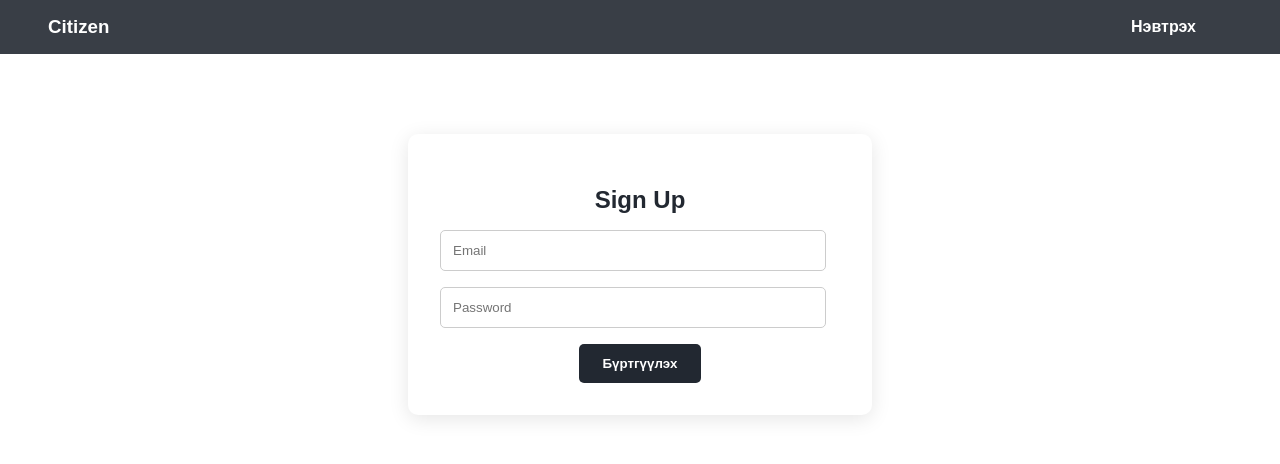
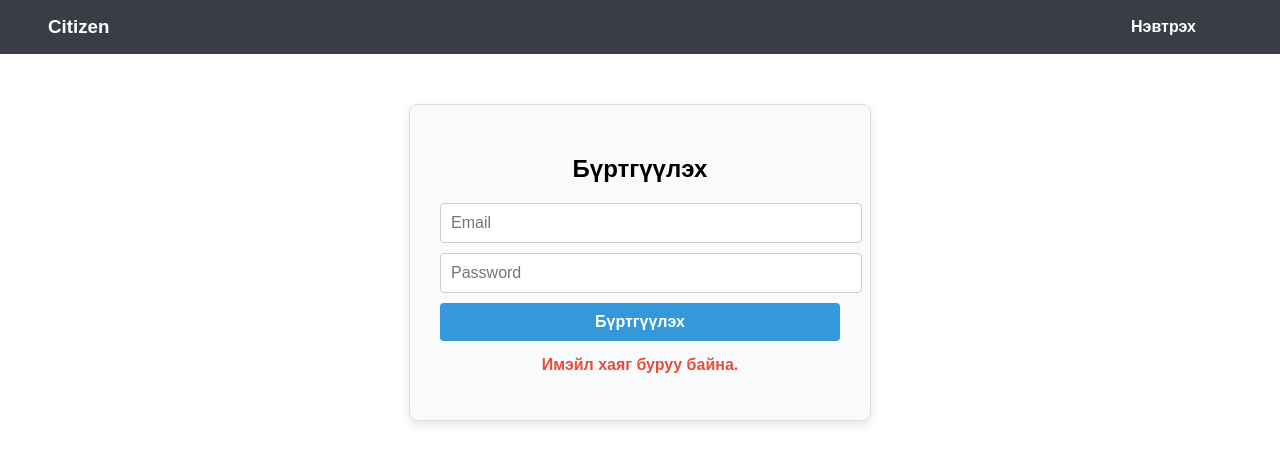
Before and after one commit to AnkhbayarDe/Sisu, a React (Create React App) app in the folder frontend/: page /signup in a window 1280 px wide. Both pictures are taken after a click on the button "Бүртгүүлэх". Shown: the top 464 px of the page. Built offline with nearby package versions, Linux system fonts and the light colour scheme; no server answers.

Commit message:
add role and check requirements

```diff
--- a/frontend/src/components/Signup.js
+++ b/frontend/src/components/Signup.js
@@ -1,40 +1,124 @@
 import React, { useState } from "react";
 import axios from "axios";
-import { useNavigate } from "react-router-dom";
 
 const API_URL = "http://localhost:4000";
 
 function Signup() {
   const [email, setEmail] = useState("");
   const [password, setPassword] = useState("");
-  const navigate = useNavigate();
+  const [message, setMessage] = useState("");
+
+  const validateEmail = (email) => {
+    const emailRegex = /^[^\s@]+@[^\s@]+\.[^\s@]+$/;
+    if (!emailRegex.test(email)) {
+      return "Имэйл хаяг буруу байна.";
+    }
+    if (!/@gmail\.com$/.test(email)) {
+      return "Зөвхөн gmail хаяг ашиглах ёстой.";
+    }
+    return "";
+  };
+
+  const validatePassword = (password) => {
+    const minLength = 8;
+    const hasLetter = /[A-Za-z]/.test(password);
+    const hasNumber = /[0-9]/.test(password);
+
+    if (password.length < minLength) {
+      return "Нууц үг хамгийн багадаа 8 тэмдэгттэй байх ёстой.";
+    }
+    if (!hasLetter) {
+      return "Нууц үгэнд дор хаяж 1 үсэг байх ёстой.";
+    }
+    if (!hasNumber) {
+      return "Нууц үгэнд дор хаяж 1 тоо байх ёстой.";
+    }
+    return "";
+  };
 
   const signup = async () => {
+    const emailError = validateEmail(email);
+    if (emailError) {
+      setMessage(emailError);
+      return;
+    }
+
+    const passwordError = validatePassword(password);
+    if (passwordError) {
+      setMessage(passwordError);
+      return;
+    }
+
     try {
-      await axios.post(
-        `${API_URL}/signup`,
-        { email, password },
-        { withCredentials: true }
-      );
-      alert("Амжилттай бүртгэгдлээ!");
-      navigate("/login");
+      await axios.post(`${API_URL}/signup`, { email, password });
+      setMessage("Амжилттай бүртгэгдлээ!");
     } catch (err) {
-      alert("Бүртгэхэд алдаа гарлаа.");
+      setMessage("Бүртгэхэд алдаа гарлаа.");
     }
   };
 
   return (
-    <div className="auth-container">
-      <h2>Sign Up</h2>
-      <input placeholder="Email" onChange={(e) => setEmail(e.target.value)} />
+    <div style={styles.container}>
+      <h2 style={styles.title}>Бүртгүүлэх</h2>
       <input
+        style={styles.input}
+        placeholder="Email"
+        value={email}
+        onChange={(e) => setEmail(e.target.value)}
+      />
+      <input
+        style={styles.input}
         type="password"
         placeholder="Password"
+        value={password}
         onChange={(e) => setPassword(e.target.value)}
       />
-      <button onClick={signup}>Бүртгүүлэх</button>
+      <button style={styles.button} onClick={signup}>
+        Бүртгүүлэх
+      </button>
+      {message && <p style={styles.message}>{message}</p>}
     </div>
   );
 }
 
+const styles = {
+  container: {
+    maxWidth: "400px",
+    margin: "50px auto",
+    padding: "30px",
+    border: "1px solid #ddd",
+    borderRadius: "8px",
+    textAlign: "center",
+    backgroundColor: "#f9fafc",
+    boxShadow: "0 4px 10px rgba(0,0,0,0.1)",
+  },
+  title: {
+    fontSize: "24px",
+    marginBottom: "20px",
+  },
+  input: {
+    width: "100%",
+    padding: "10px",
+    margin: "10px 0",
+    borderRadius: "4px",
+    border: "1px solid #ccc",
+    fontSize: "16px",
+  },
+  button: {
+    width: "100%",
+    padding: "10px",
+    backgroundColor: "#3498db",
+    color: "white",
+    border: "none",
+    borderRadius: "4px",
+    fontSize: "16px",
+    cursor: "pointer",
+  },
+  message: {
+    marginTop: "15px",
+    color: "#e74c3c",
+    fontWeight: "bold",
+  },
+};
+
 export default Signup;
```
Also changed, not shown: 1 other file (tests, documents, lock files or other folders).
